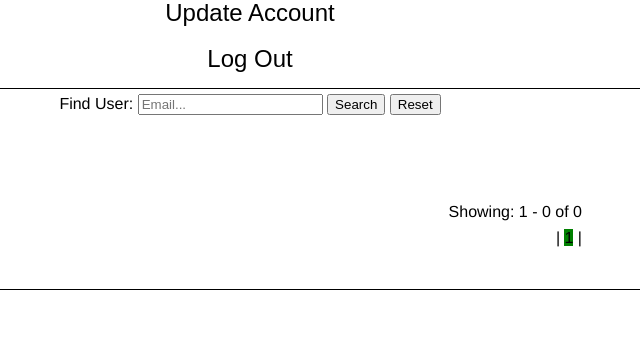
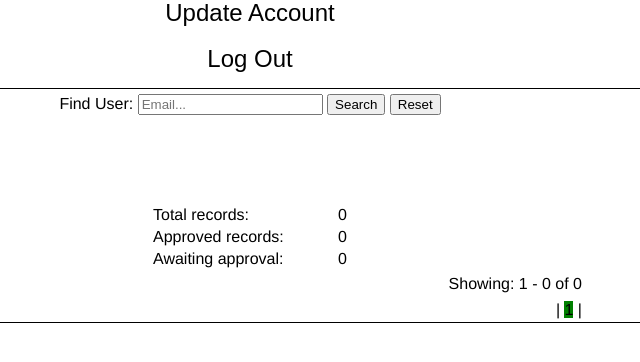
Before and after one commit to organyx/mvc_cat, a PHP site: page /admin in a window 1280 px wide. Shown: the part 243-605 px from the top of the page, without its empty margins (390-1030 px from the left). Run offline with PHP 8.4, Linux system fonts and the light colour scheme; the visitor is signed in with stand-in values (Sample User, id 1); data that the repository does not hold is empty.

Commit message:
admin info

```diff
--- a/application/models/model_admin.php
+++ b/application/models/model_admin.php
@@ -103,6 +103,11 @@ Class Model_Admin extends Model
 		  $pageNum = $_GET['pageNum'];
 		}
 		$startRow = $pageNum * $maxRows;
+
+			$sql_count="SELECT userID, url, title, preview_thumb FROM `users` WHERE NOT `approval` = '0000-00-00 00:00:00' AND NOT `Userlevel` = '2' ORDER BY registration DESC";
+			$sql_count_result=$WebCatalogue->query($sql_count);
+			$total_approved = $sql_count_result->num_rows;
+
 			//***Get values***
 			$sql="SELECT * FROM users WHERE NOT `Userlevel` = '2' ORDER BY registration DESC";
 			$sql_limit = sprintf("%s LIMIT %d, %d", $sql, GetSQLValueString($startRow, "int"), GetSQLValueString($maxRows, "int"));
@@ -154,7 +159,9 @@ Class Model_Admin extends Model
 				'totalRows' => $totalRows,
 				'totalPages' => $totalPages,
 				'currentPage' => $currentPage,
-				'queryString' => $queryString
+				'queryString' => $queryString,
+				'totalApproved' => $total_approved,
+				'totalAwaiting' => $totalRows - $total_approved
 				);
 
 			//******Pagination END*******
--- a/application/views/admin_view.php
+++ b/application/views/admin_view.php
@@ -102,6 +102,15 @@
 	<div id="user_list">
 		<table class="width-670 center WidthAuto">
         <tr>
+          <td align="center" valign="top">
+            <table width="200px">
+              <tr><td>Total records:</td><td align="right"><?php echo $data[1][1]['totalRows'] ?></td></tr>
+              <tr><td>Approved records:</td><td align="right"><?php echo $data[1][1]['totalApproved'] ?></td></tr>
+              <tr><td>Awaiting approval:</td><td align="right"><?php echo $data[1][1]['totalAwaiting'] ?></td></tr>
+            </table>
+          </td>
+        </tr>
+        <tr>
           <td align="right" valign="top">Showing:&nbsp;<?php echo ($data[1][1]['startRow'] + 1) ?> - <?php echo min($data[1][1]['startRow'] + $data[1][1]['maxRows'], $data[1][1]['totalRows']) ?> of <?php echo $data[1][1]['totalRows'] ?></td>
         </tr>
         <tr>
--- a/assets/js/index.js
+++ b/assets/js/index.js
@@ -41,10 +41,6 @@ $(document).ready(function(){
 
 	   			$('#perPage_html').on('change', function()
 				{
-					// var pages = {
-					// 	per_page: parseInt(document.getElementById('perPage_html').value),
-					// };
-					// $.post('/main/index/', pages, make_a_call(0), 'json');
 					make_a_call(0);
 				});
 
```
Also changed, not shown: assets/js/admin_list.js (+42 -0 lines).
